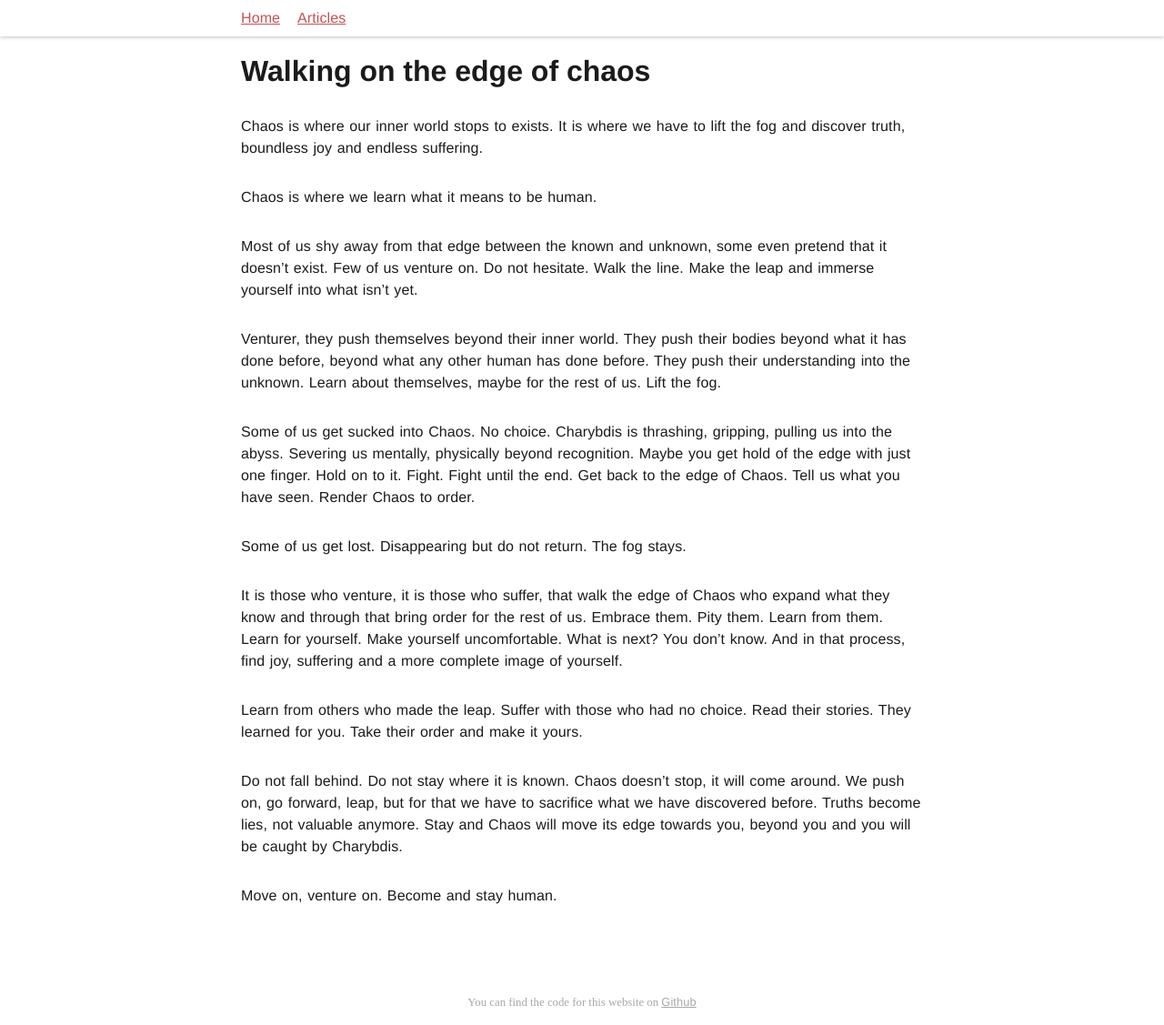
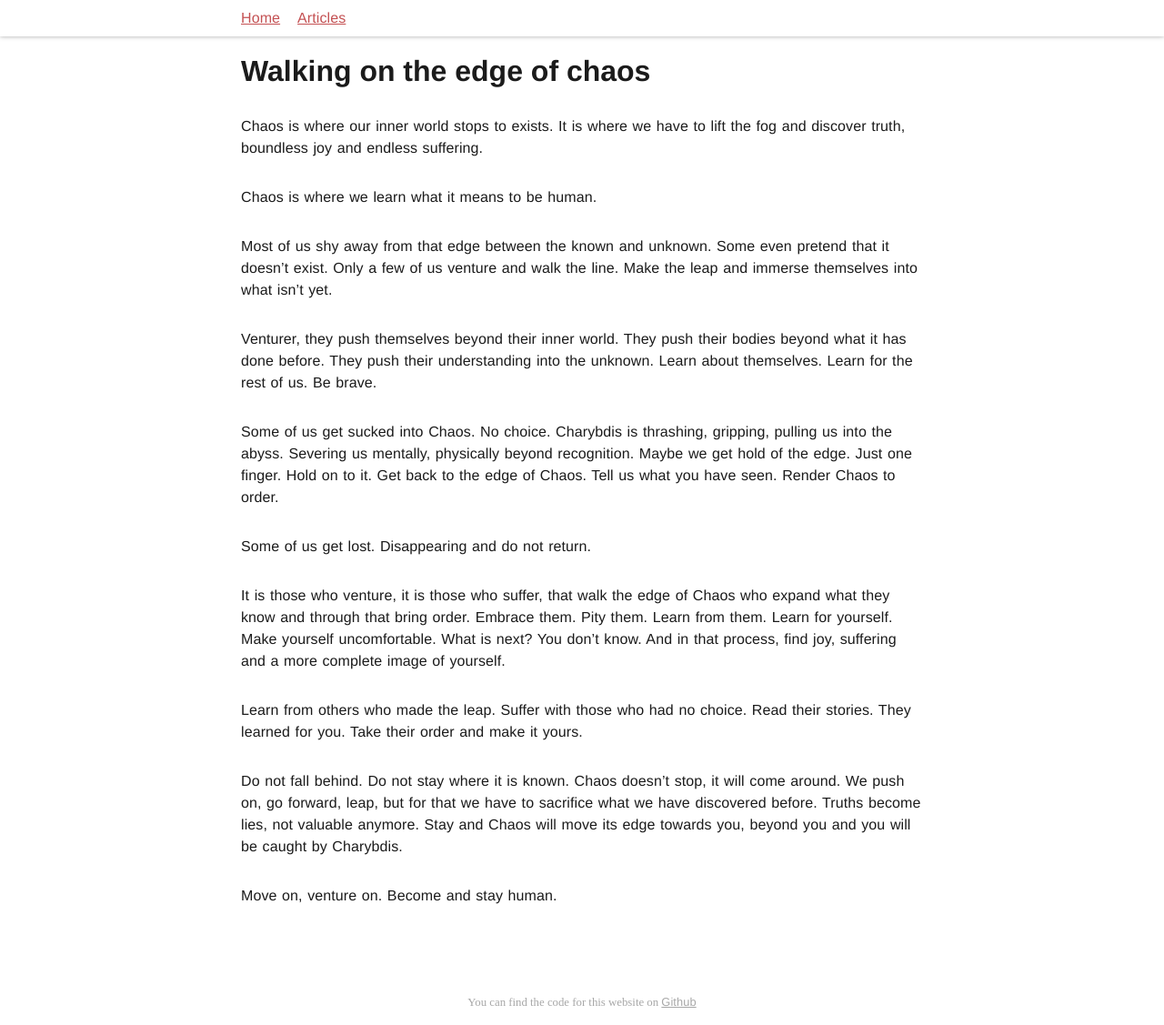
Before and after one commit to pheymann/paulheymann-website, a Jekyll site: the page built from _posts/2022-05-10-walking-on-the-edge-of-chaos.md, in a window 1280 px wide. Shown: the whole page at 91% size. Built offline with Jekyll 4.4.1, drawn with Linux system fonts in a browser that asks for light colours.

Commit message:
thought: updated chaos

```diff
--- a/_posts/2022-05-10-walking-on-the-edge-of-chaos.md
+++ b/_posts/2022-05-10-walking-on-the-edge-of-chaos.md
@@ -12,15 +12,15 @@ Chaos is where our inner world stops to exists. It is where we have to lift the
 
 Chaos is where we learn what it means to be human.
 
-Most of us shy away from that edge between the known and unknown, some even pretend that it doesn’t exist. Few of us venture on. Do not hesitate. Walk the line. Make the leap and immerse yourself into what isn’t yet.
+Most of us shy away from that edge between the known and unknown. Some even pretend that it doesn’t exist. Only a few of us venture and walk the line. Make the leap and immerse themselves into what isn’t yet.
 
-Venturer, they push themselves beyond their inner world. They push their bodies beyond what it has done before, beyond what any other human has done before. They push their understanding into the unknown. Learn about themselves, maybe for the rest of us. Lift the fog.
+Venturer, they push themselves beyond their inner world. They push their bodies beyond what it has done before. They push their understanding into the unknown. Learn about themselves. Learn for the rest of us. Be brave.
 
-Some of us get sucked into Chaos. No choice. Charybdis is thrashing, gripping, pulling us into the abyss. Severing us mentally, physically beyond recognition. Maybe you get hold of the edge with just one finger. Hold on to it. Fight. Fight until the end. Get back to the edge of Chaos. Tell us what you have seen. Render Chaos to order.
+Some of us get sucked into Chaos. No choice. Charybdis is thrashing, gripping, pulling us into the abyss. Severing us mentally, physically beyond recognition. Maybe we get hold of the edge. Just one finger. Hold on to it. Get back to the edge of Chaos. Tell us what you have seen. Render Chaos to order.
 
-Some of us get lost. Disappearing but do not return. The fog stays.
+Some of us get lost. Disappearing and do not return.
 
-It is those who venture, it is those who suffer, that walk the edge of Chaos who expand what they know and through that bring order for the rest of us. Embrace them. Pity them. Learn from them. Learn for yourself. Make yourself uncomfortable. What is next? You don’t know. And in that process, find joy, suffering and a more complete image of yourself.
+It is those who venture, it is those who suffer, that walk the edge of Chaos who expand what they know and through that bring order. Embrace them. Pity them. Learn from them. Learn for yourself. Make yourself uncomfortable. What is next? You don’t know. And in that process, find joy, suffering and a more complete image of yourself.
 
 Learn from others who made the leap. Suffer with those who had no choice. Read their stories. They learned for you. Take their order and make it yours.
 
```
